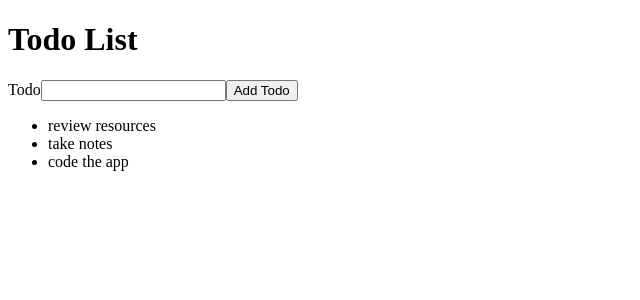
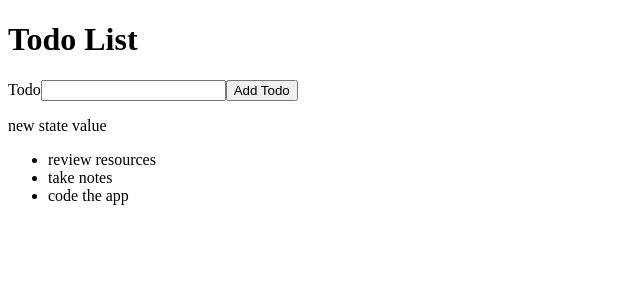
Before and after one commit to Olgla/DoIt, a React (Vite) app: page / in a window 1280 px wide. Shown: the top 300 px of the page, without its empty margins (0-640 px from the left). Built offline with nearby package versions, Linux system fonts and the light colour scheme.

Commit message:
feat: added list items to Todo list (#3)
* feat: added list items to Todo list

* feat: add task state value message

* fix:passing listItem object to the componet

```diff
--- a/package.json
+++ b/package.json
@@ -32,6 +32,6 @@
     "eslint-plugin-react-hooks": "^5.2.0",
     "eslint-plugin-react-refresh": "^0.4.20",
     "globals": "^16.2.0",
-    "vite": "^7.0.0"
+    "vite": "^7.0.4"
   }
 }
--- a/src/App.jsx
+++ b/src/App.jsx
@@ -1,3 +1,4 @@
+import { useState } from 'react';
 import './App.css';
 import TodoList from './TodoList';
 {
@@ -9,13 +10,17 @@ import { TodoForm } from './TodoForm';
 }
 
 function App() {
+  {
+    /*const [taskCurrentState, setNewStateFunction] = useState('new state value'); //my destructured variables names*/
+  }
+
+  const [newTodo, setNewTodo] = useState('new state value');
   return (
     <>
       <h1>Todo List</h1>
-      <div>
-        <TodoForm />
-        <TodoList />
-      </div>
+      <TodoForm />
+      <p>{newTodo}</p>
+      <TodoList />
     </>
   );
 }
--- a/src/TodoList.jsx
+++ b/src/TodoList.jsx
@@ -1,7 +1,9 @@
 {
-  /*export function TodoList() {...} //EXPORT NAMED COMPOPNENT //THIS IS ACOMMENT SYNTAX
-  /*export default function TodoList() {...} another option- and no export below AS DEFAULT*/
+  /*export function TodoList() {...} //EXPORT NAMED COMPOPNENT //THIS IS A COMMENT SYNTAX
+  /*export default function TodoList() {...} another option- and no export below AS DEFAULT. Shares all methods from the file*/
 }
+
+import TodoListItem from './TodoListItem';
 
 function TodoList() {
   const todos = [
@@ -13,8 +15,10 @@ function TodoList() {
   return (
     <div>
       <ul>
+        {/*map will add as many TodoListItem components as const todos has
+        key is util not used in child, title will go to the child */}
         {todos.map((todo) => (
-          <li key={todo.id}>{todo.title}</li>
+          <TodoListItem key={todo.id} todo={todo} />
         ))}
       </ul>
     </div>
--- /dev/null
+++ b/src/TodoListItem.jsx
@@ -0,0 +1,23 @@
+{
+  /* returned todo object from todo parameter: { todo: { id: ..., title: ... } }
+function TodoListItem(todo) {
+  return <li>{todo.todo.title}</li>;
+}
+
+OR desctructured below
+  */
+}
+
+function TodoListItem({ todo }) {
+  return <li>{todo.title}</li>;
+}
+
+export default TodoListItem;
+
+{
+  /*DESTRUCTURED:
+    TodoListItem({ title }) {
+        return <li>{title}</li>;
+}
+*/
+}
```
Also changed, not shown: 1 other file (tests, documents, lock files or other folders).
